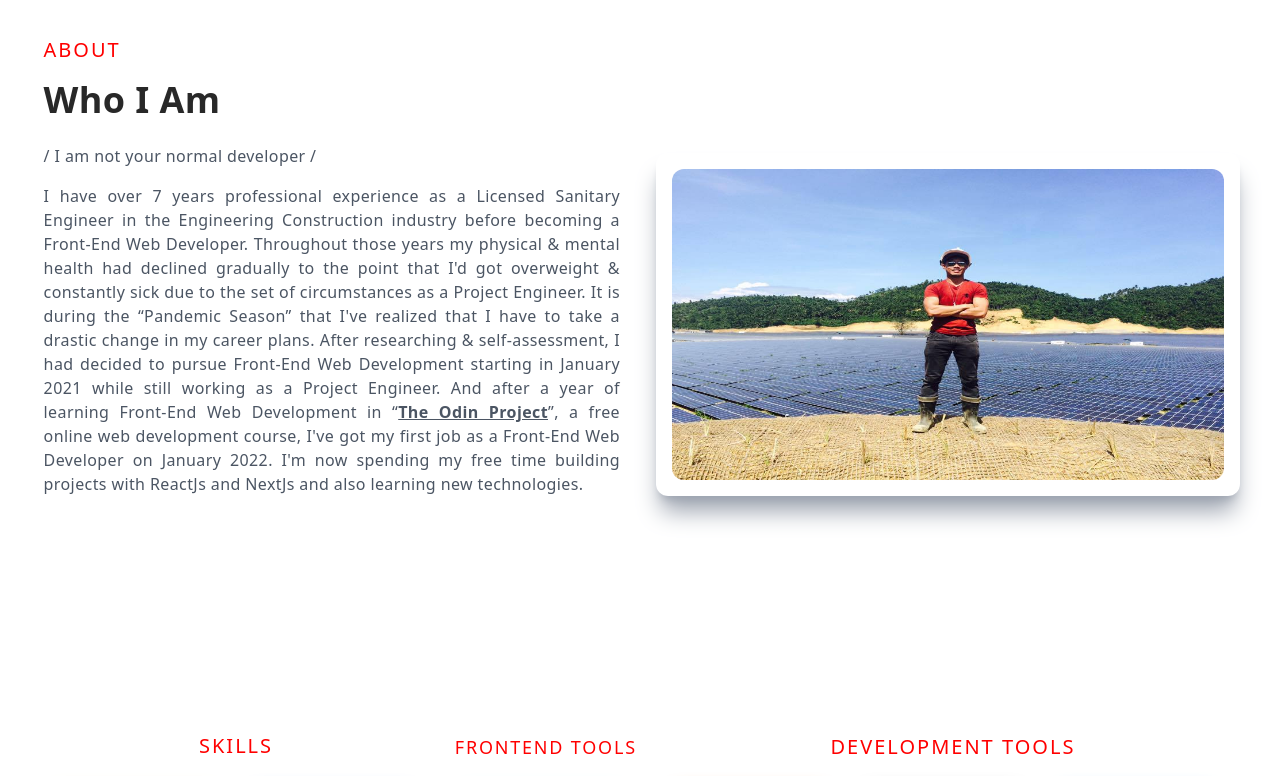
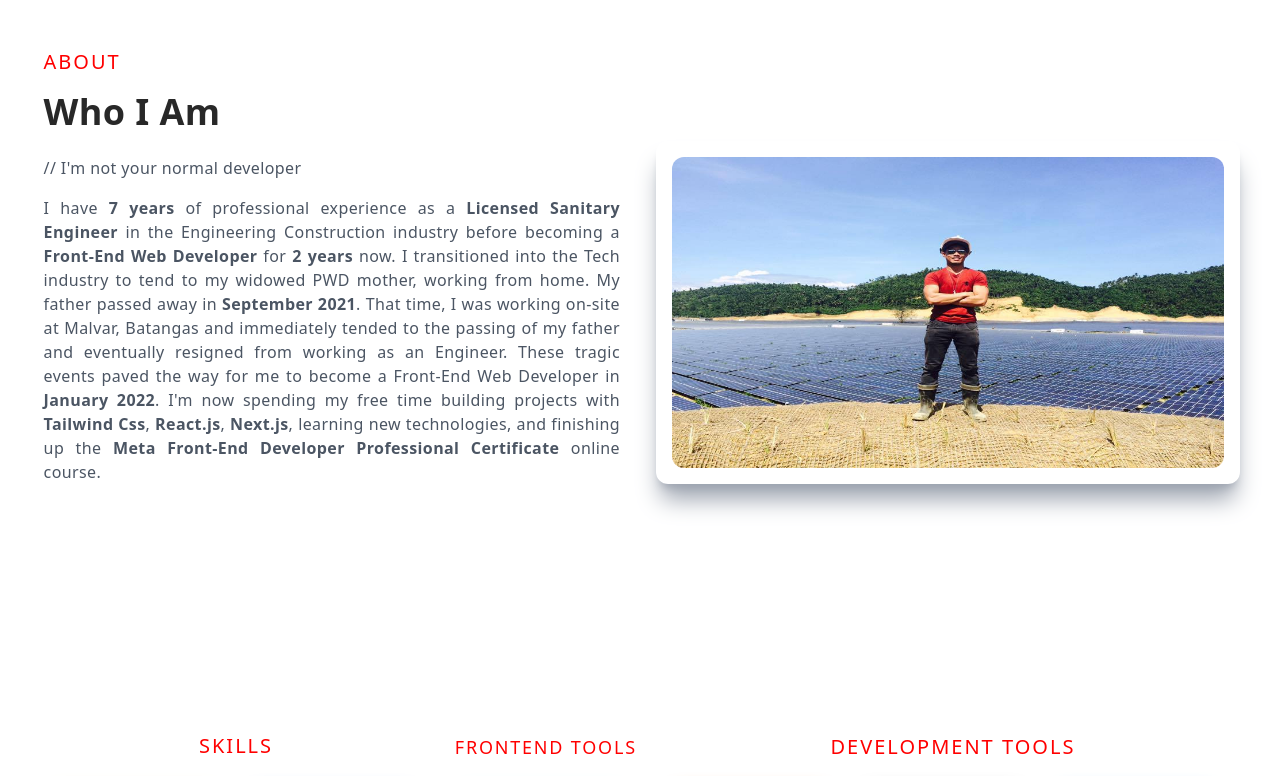
Before and after one commit to StephenRivero/nextjs-portfolio-website, a Next.js app: page / in a window 1280 px wide. Shown: the part 940-1716 px from the top of the page. Built offline with nearby package versions, Linux system fonts and the light colour scheme.

Commit message:
Update About section

```diff
--- a/components/About.jsx
+++ b/components/About.jsx
@@ -13,10 +13,10 @@ const About = () => {
                     Who I Am
                 </h2>
                 <p className='py-2 px-1 text-gray-600'>
-                    / I am not your normal developer /
+                    {"//"} I&apos;m not your normal developer
                 </p>
                 <p className='py-2 px-1 text-gray-600 text-justify'>
-                    I have over 7 years professional experience as a Licensed Sanitary Engineer in the Engineering Construction industry before becoming a Front-End Web Developer.
+                    {/* I have over 7 years professional experience as a Licensed Sanitary Engineer in the Engineering Construction industry before becoming a Front-End Web Developer.
                     Throughout those years my physical & mental health had declined gradually to the point that I&apos;d got overweight & constantly sick due to the set of circumstances as a Project Engineer.
 
                     It is during the “Pandemic Season” that I&apos;ve realized that I have to take a drastic change in my career plans.
@@ -25,7 +25,12 @@ const About = () => {
                         The Odin Project
                     </a>
                     ”, a free online web development course, I&apos;ve got my first job as a Front-End Web Developer on January 2022.
-                    I&apos;m now spending my free time building projects with ReactJs and NextJs and also learning new technologies.
+                    I&apos;m now spending my free time building projects with ReactJs and NextJs and also learning new technologies. */}
+
+                    I have <b>7 years</b> of professional experience as a <b>Licensed Sanitary Engineer</b> in the Engineering Construction industry before becoming a <b>Front-End Web Developer</b> for <b>2 years</b> now.
+                    I transitioned into the Tech industry to tend to my widowed PWD mother, working from home. My father passed away in <b>September 2021</b>. That time, I was working on-site at Malvar, Batangas and immediately tended to the passing of my father and eventually resigned from working as an Engineer.
+                    These tragic events paved the way for me to become a Front-End Web Developer in <b>January 2022</b>. I&apos;m now spending my free time building projects with <b>Tailwind Css</b>, <b>React.js</b>, <b>Next.js</b>, learning new technologies, and finishing up the <b>Meta Front-End Developer Professional Certificate</b> online course.
+
                 </p>
             </div>
             <div className='w-fit sm:mt-5 xl:mt-auto lg:mb-2 m-auto shadow-xl shadow-gray-400 rounded-xl flex items-center justify-center p-4 hover:scale-105 ease-in duration-300'>
```
